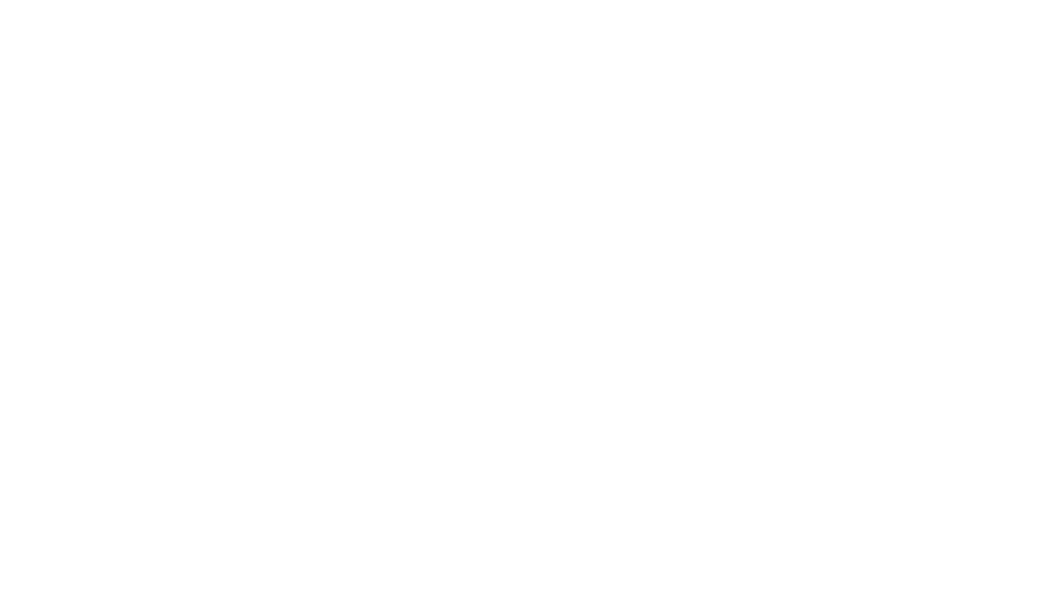
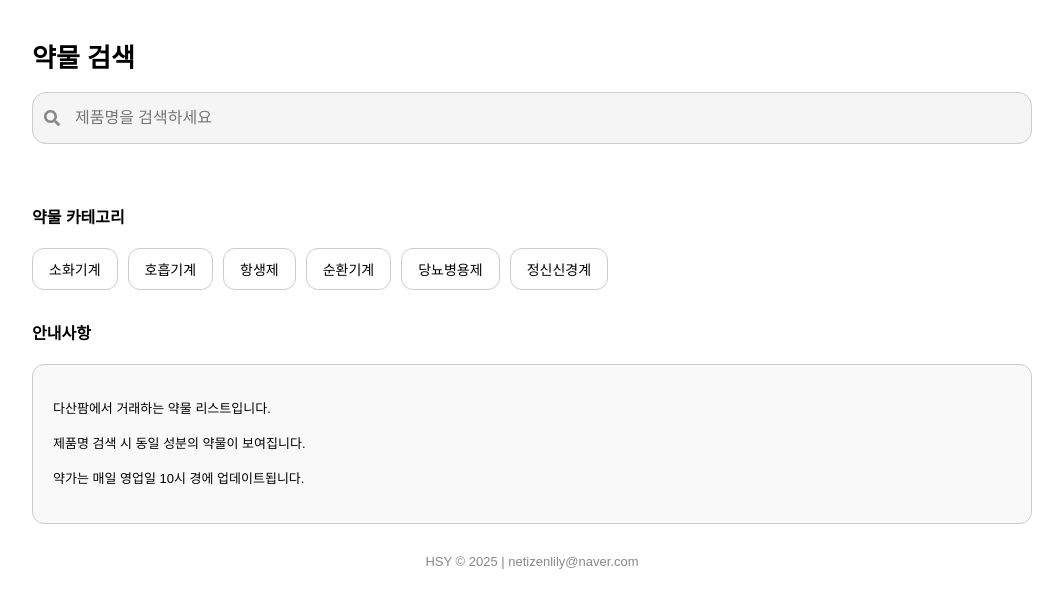
Before and after one commit to dasampharm/dasanpharm, a React (Create React App) app: page / in a window 1280 px wide. Shown: the top 608 px of the page, without its empty margins (108-1171 px from the left). Built offline with nearby package versions, Linux system fonts and the light colour scheme.

Commit message:
Update App.js_되라좀...ㅠ

```diff
--- a/src/App.js
+++ b/src/App.js
@@ -1,8 +1,9 @@
+// ✅ 기존 기능 + 수정사항 정확 반영
 import React, { useState, useRef } from "react";
 import { FaSearch } from "react-icons/fa";
 import data from "./약물데이터.json";
 
-const categories = ["소화기계", "호음기계", "항생제", "순화기계", "당료병용제", "정신신공계"];
+const categories = ["소화기계", "호흡기계", "항생제", "순환기계", "당뇨병용제", "정신신경계"];
 
 function App() {
   const [query, setQuery] = useState("");
@@ -58,7 +59,8 @@ function App() {
       });
       filtered = [
         selectedDrug,
-        ...filtered.filter((item) => item["제품명"] !== selectedDrug["제품명"])
+        ...filtered
+          .filter((item) => item["제품명"] !== selectedDrug["제품명"])
           .sort((a, b) => (Number(b["요율"]) || 0) - (Number(a["요율"]) || 0))
       ];
     } else if (selectedCategory) {
@@ -81,27 +83,31 @@ function App() {
   };
 
   const getCellStyle = (key, value) => {
-    const commonStickyStyle = key === "제품명" ? {
+    const commonStickyStyle = {};
+    if (key === "제품명") {
+      return {
         position: "sticky",
         left: 0,
         background: "#f0f0f0",
         fontWeight: "bold",
         borderRight: "1px solid #ccc",
         zIndex: 2,
-      minWidth: "100px"
-    } : {};
-    if (["제품명", "성분", "용량", "제약사"].includes(key)) {
+        minWidth: "100px",
+        whiteSpace: value && value.length > 8 ? "normal" : "nowrap",
+        wordBreak: "break-word",
+        overflowWrap: "anywhere",
+      };
+    }
+    if (["성분", "용량", "제약사"].includes(key)) {
       return {
         whiteSpace: value && value.length > 8 ? "normal" : "nowrap",
         wordBreak: "break-word",
         overflowWrap: "anywhere",
-        ...commonStickyStyle
       };
     }
     if (["품절", "환산액", "약가", "요율"].includes(key)) {
       return {
         whiteSpace: "nowrap",
-        ...commonStickyStyle
       };
     }
     if (key === "비고") {
@@ -109,14 +115,12 @@ function App() {
         whiteSpace: value && value.length > 15 ? "normal" : "nowrap",
         wordBreak: "break-word",
         overflowWrap: "anywhere",
-        ...commonStickyStyle
       };
     }
     return {
       whiteSpace: "normal",
       wordBreak: "break-word",
       overflowWrap: "anywhere",
-      ...commonStickyStyle
     };
   };
 
@@ -124,7 +128,46 @@ function App() {
 
   return (
     <div style={{ padding: "20px", fontFamily: "sans-serif", maxWidth: "1000px", margin: "0 auto" }}>
-      {/* 검색창 & 카테고리 생략 (기존과 동일) */}
+      <div style={{ position: "sticky", top: 0, zIndex: 10, backgroundColor: "#fff", paddingBottom: "10px" }}>
+        <h1 style={{ fontSize: "26px" }}>약물 검색</h1>
+        <div style={{ display: "flex", gap: "8px", marginBottom: "20px" }}>
+          <div style={{ position: "relative", flexGrow: 1 }}>
+            <FaSearch style={{ position: "absolute", top: "50%", left: "12px", transform: "translateY(-50%)", color: "#888" }} />
+            <input
+              ref={inputRef}
+              type="text"
+              value={query}
+              onChange={handleInputChange}
+              placeholder="제품명을 검색하세요"
+              style={{ width: "100%", padding: "16px 16px 16px 42px", fontSize: "16px", border: "1px solid #ccc", borderRadius: "14px", backgroundColor: "#f5f5f5", boxSizing: "border-box" }}
+            />
+            {suggestions.length > 0 && (
+              <ul style={{ listStyle: "none", paddingLeft: 0, maxHeight: "400px", overflowY: "auto", border: "1px solid #ccc", margin: 0, background: "white", position: "absolute", top: "56px", zIndex: 2, borderRadius: "4px", width: "100%" }}>
+                {suggestions.map((item, index) => (
+                  <li key={index} onClick={() => handleSuggestionClick(item)} style={{ cursor: "pointer", padding: "10px 12px" }}>{item["제품명"]}</li>
+                ))}
+              </ul>
+            )}
+          </div>
+        </div>
+      </div>
+
+      {!selectedDrug && !selectedCategory && (
+        <>
+          <h3 style={{ fontSize: "16px", marginTop: "30px", marginBottom: "20px" }}>약물 카테고리</h3>
+          <div style={{ display: "flex", flexWrap: "wrap", gap: "10px", marginBottom: "30px" }}>
+            {categories.map((cat) => (
+              <button key={cat} onClick={() => handleCategoryClick(cat)} style={{ padding: "10px 16px", border: "1px solid #ccc", borderRadius: "12px", background: "white", fontSize: "14px", cursor: "pointer" }}>{cat}</button>
+            ))}
+          </div>
+          <h3 style={{ fontSize: "16px", marginBottom: "12px" }}>안내사항</h3>
+          <div style={{ backgroundColor: "#f9f9f9", border: "1px solid #ccc", borderRadius: "12px", padding: "20px", fontSize: "13px", lineHeight: "1.7", marginTop: "20px" }}>
+            <p>다산팜에서 거래하는 약물 리스트입니다.</p>
+            <p>제품명 검색 시 동일 성분의 약물이 보여집니다.</p>
+            <p>약가는 매일 영업일 10시 경에 업데이트됩니다.</p>
+          </div>
+        </>
+      )}
 
       {(selectedDrug || selectedCategory) && (
         <div style={{ marginTop: "10px", width: "100%", overflowX: "auto" }}>
@@ -132,13 +175,11 @@ function App() {
             <h2>{selectedDrug ? "동일성분조회" : `📂 ${selectedCategory} 카테고리`}</h2>
             <span onClick={handleReset} style={{ fontSize: "13px", color: "#2F75B5", cursor: "pointer" }}>메인으로 돌아가기</span>
           </div>
-
           {selectedDrug && (
             <div style={{ fontSize: "14px", marginBottom: "10px" }}>
               성분 : {selectedDrug["성분"]} {selectedDrug["용량"]}
             </div>
           )}
-
           {selectedDrug && (
             <div style={{ display: "flex", gap: "10px", marginBottom: "10px" }}>
               <label style={{ display: "flex", alignItems: "center", fontSize: "14px" }}>
@@ -155,7 +196,7 @@ function App() {
               <thead>
                 <tr>
                   {tableHeaders.map((key, i) => (
-                    <th key={i} style={{ padding: "14px", border: "1px solid #ccc", backgroundColor: "#f0f0f0", textAlign: "left", fontWeight: "bold", position: key === "제품명" ? "sticky" : "sticky", top: 0, left: key === "제품명" ? 0 : undefined, zIndex: 3 }}>{key}</th>
+                    <th key={i} style={{ padding: "14px", border: "1px solid #ccc", backgroundColor: "#f0f0f0", textAlign: "left", fontWeight: "bold", position: "sticky", top: 0, left: key === "제품명" ? 0 : undefined, zIndex: 3 }}>{key}</th>
                   ))}
                 </tr>
               </thead>
@@ -173,7 +214,9 @@ function App() {
         </div>
       )}
 
-      {/* Footer 생략 (기존과 동일) */}
+      <div style={{ marginTop: "30px", fontSize: "13px", color: "#888", textAlign: "center" }}>
+        HSY © 2025 | netizenlily@naver.com
+      </div>
     </div>
   );
 }
```
Lines whose indentation alone changed are shown as unchanged.
